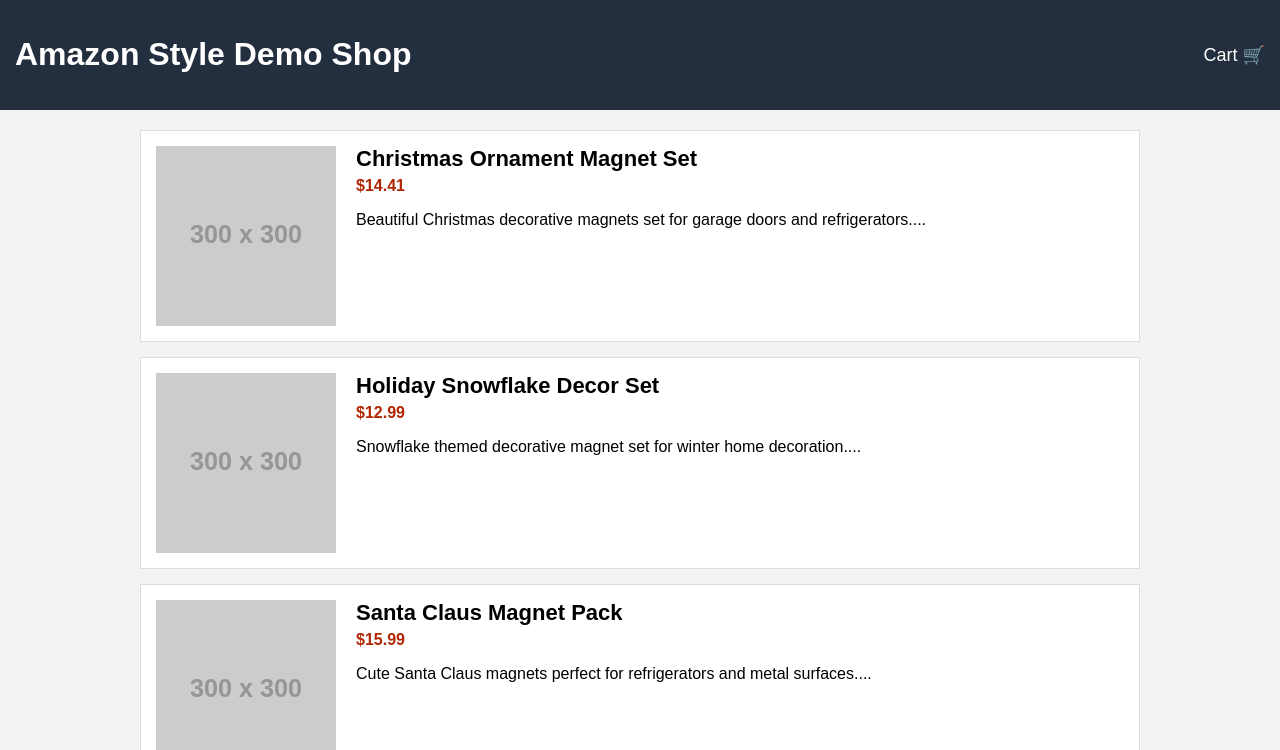
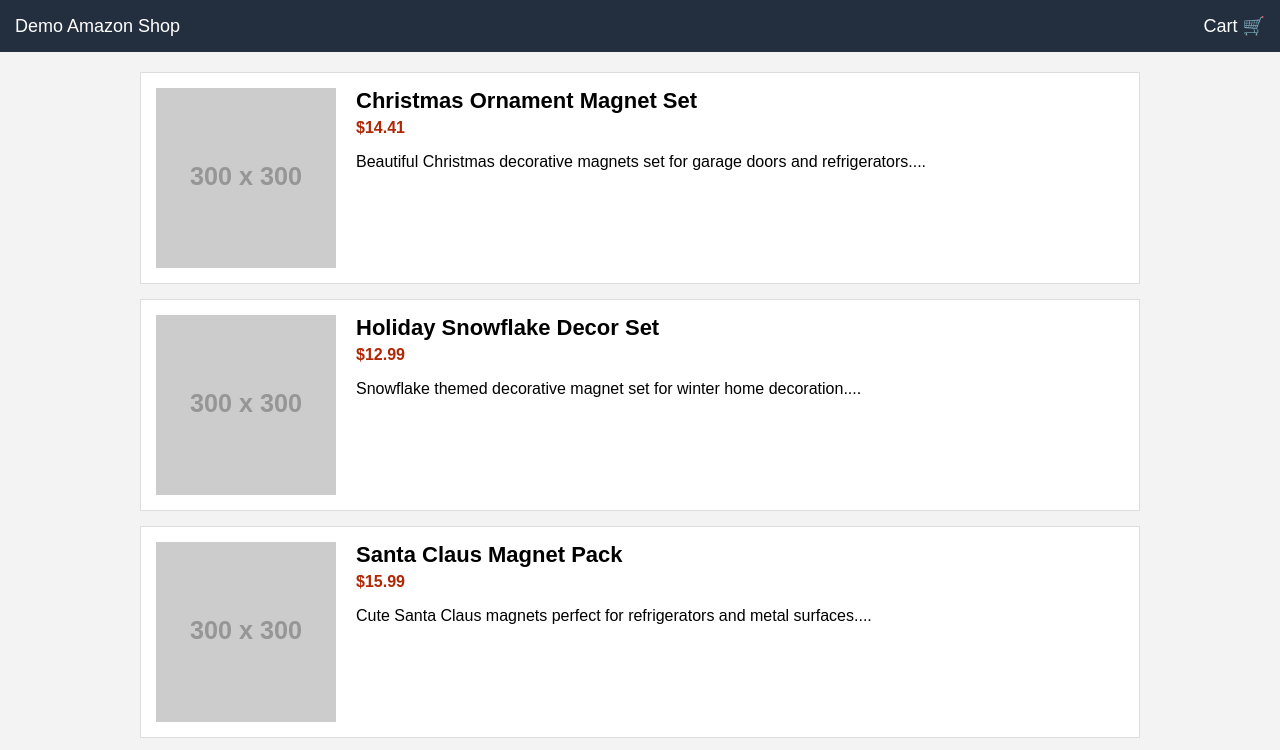
Before and after one commit to 0610-web/amazon-demo-shop, a plain HTML site: page index.html in a window 1280 px wide. Shown: the top 750 px of the page. Drawn offline with Linux system fonts and the light colour scheme; placeholder pictures from the web are drawn by us.

Commit message:
Update index.html

```diff
--- a/index.html
+++ b/index.html
@@ -2,17 +2,18 @@
 <html lang="en">
 <head>
   <meta charset="UTF-8">
-  <title>Amazon Style Demo Shop</title>
+  <meta name="viewport" content="width=device-width, initial-scale=1.0">
+  <title>Demo Amazon Store</title>
   <link rel="stylesheet" href="style.css">
 </head>
+<body>
 
-<body>
-  <header class="header">
-    <h1>Amazon Style Demo Shop</h1>
-    <a href="cart.html" class="cart-link">Cart 🛒</a>
-  </header>
+  <div class="header">
+    <a href="index.html">Demo Amazon Shop</a>
+    <a href="cart.html">Cart 🛒</a>
+  </div>
 
-  <div id="product-list" class="amazon-list"></div>
+  <div class="amazon-list" id="product-list"></div>
 
   <script src="script.js"></script>
 </body>
```
